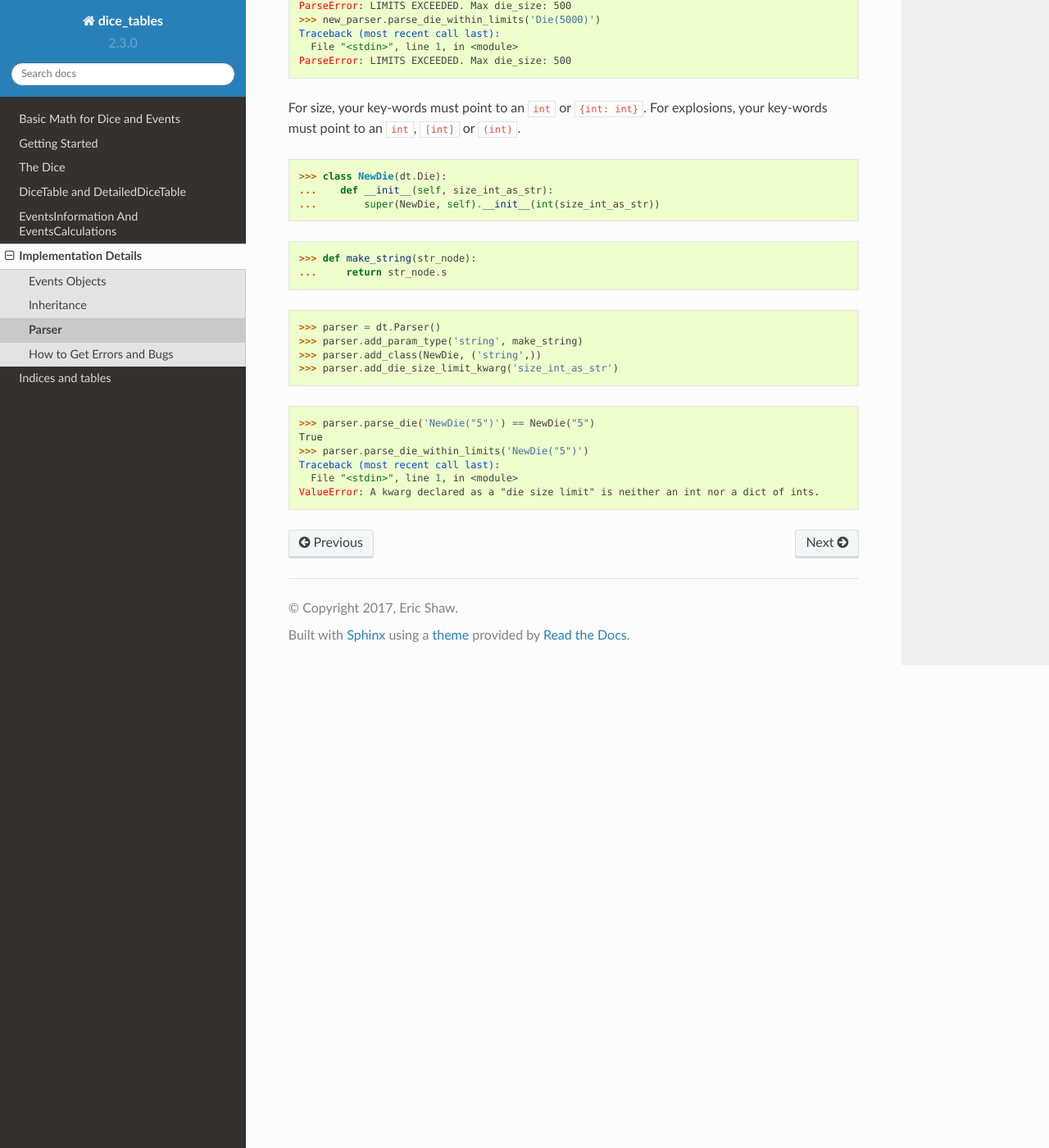
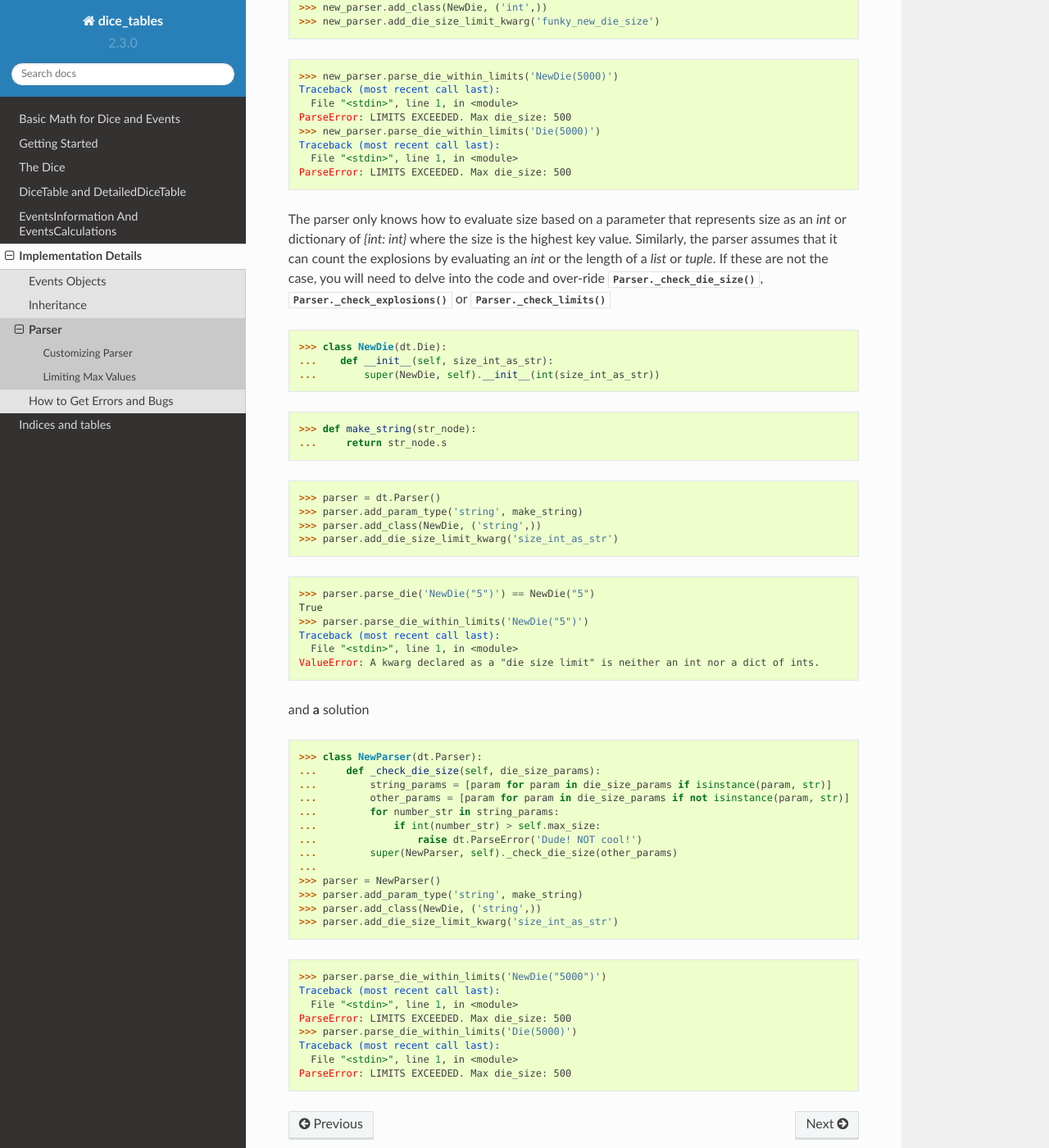
Before and after one commit to eric-s-s/dice-tables, a Sphinx documentation site: the page built from docs/implementation_details/parser.rst, in a window 1280 px wide and 1400 px high, scrolled down 4143 px. Shown: the whole window at 82% size. Built offline with Sphinx 7.4.7 and the Read the Docs theme 2.0.0, drawn with Linux system fonts in a browser that asks for light colours; some of the changed text lies outside the part shown.

Commit message:
i like and will merge

```diff
--- a/README.rst
+++ b/README.rst
@@ -155,6 +155,6 @@
 since v2.2.0
 
 - Improved ExplodingOn speed.
-- Added `parse_die_within_limits` function to parser. Also added limit values.
+- Added `parse_die_within_limits` function to parser. Also added limit values. Changed getters to properties.
 
 .. _`The Dice` : http://dice-tables.readthedocs.io/en/latest/the_dice.html
--- a/docs/conf.py
+++ b/docs/conf.py
@@ -19,6 +19,7 @@
 #
 import os
 import sys
+from dicetables import Parser
 
 sys.path.insert(0, os.path.abspath('../'))
 
@@ -341,12 +342,4 @@
 #
 # texinfo_no_detailmenu = False
 
-
-def skip_properties(app, what, name, obj, skip, options):
-    if isinstance(obj, property):
-        return True
-    return skip
-
-
-def setup(app):
-    app.connect('autodoc-skip-member', skip_properties)
+autodoc_member_order = 'bysource'
--- a/docs/implementation_details/parser.rst
+++ b/docs/implementation_details/parser.rst
@@ -1,5 +1,8 @@
 Parser
 ======
+- `Customizing Parser`_
+- `Limiting Max Values`_
+
 
 .. module:: dicetables.parser
 
@@ -42,7 +45,8 @@
     Exploding and ExplodingOn. It is possible to add other dice to an instance of Parser or make a new class that
     can parse other dice.
 
-**HOW TO CUSTOMIZE PARSER**
+Customizing Parser
+------------------
 
 Parser can only parse very specific types of parameters.
 
@@ -158,17 +162,20 @@
   File "<stdin>", line 1, in <module>
 ParseError: One or more kwargs not in kwarg_list: ('oops', 'wrong', 'not_enough') for die: <NamedDie>
 
-**LIMITING WHAT VALUES CAN BE PARSED**
+Limiting Max Values
+-------------------
 
 You can make the parser enforce limits with :meth:`Parser.parse_die_within_limits`. This uses the limits
-declared in :meth:`Parser.__init__`. This limits the size, explosions and number of nested dice in a die.
-The size is limited according to the `die_size` parameter and the max value of the `dictionary_input` parameter.
+declared in :meth:`Parser.__init__`. It limits the size, explosions and number of nested dice in a die.
+
+The size is limited according to the `die_size` parameter or the max value of the `dictionary_input` parameter.
 The explosions is limited according to `explosions` parameter and the `len` of the `explodes_on` parameter. The number
 of nested dice is limited according to how many times the parser has to make a die while creating the die.
 :code:`StrongDie(Exploding(Die(4)), 3)` is a `StrongDie` containing two nested dice.
 
-The number of nested dice is according to how many times :meth:`Parser.make_die` is called. The other two limits depend
-on a die that calls its size and explosion parameters by the following names.
+The number of nested dice is calculated according to how many times :meth:`Parser.make_die` is called.
+In order to check the size and explosions, the parser must know what parameter name is assigned to values that
+control size and explosions. It recognized the following kwarg names:
 
 - 'die_size'
 - 'dictionary_input'
@@ -220,8 +227,10 @@
   File "<stdin>", line 1, in <module>
 ParseError: LIMITS EXCEEDED. Max die_size: 500
 
-For size, your key-words must point to an :code:`int` or :code:`{int: int}`. For explosions, your key-words must point
-to an :code:`int`, :code:`[int]` or :code:`(int)`.
+The parser only knows how to evaluate size based on a parameter that represents size as an `int` or dictionary of
+`{int: int}` where the size is the highest key value. Similarly, the parser assumes that it can count the explosions
+by evaluating an `int` or the length of a `list` or `tuple`. If these are not the case, you will need to delve into the
+code and over-ride :meth:`Parser._check_die_size`, :meth:`Parser._check_explosions` or :meth:`Parser._check_limits`
 
 >>> class NewDie(dt.Die):
 ...    def __init__(self, size_int_as_str):
@@ -241,3 +250,28 @@
 Traceback (most recent call last):
   File "<stdin>", line 1, in <module>
 ValueError: A kwarg declared as a "die size limit" is neither an int nor a dict of ints.
+
+and **a** solution
+
+>>> class NewParser(dt.Parser):
+...     def _check_die_size(self, die_size_params):
+...         string_params = [param for param in die_size_params if isinstance(param, str)]
+...         other_params = [param for param in die_size_params if not isinstance(param, str)]
+...         for number_str in string_params:
+...             if int(number_str) > self.max_size:
+...                 raise dt.ParseError('Dude! NOT cool!')
+...         super(NewParser, self)._check_die_size(other_params)
+...
+>>> parser = NewParser()
+>>> parser.add_param_type('string', make_string)
+>>> parser.add_class(NewDie, ('string',))
+>>> parser.add_die_size_limit_kwarg('size_int_as_str')
+
+>>> parser.parse_die_within_limits('NewDie("5000")')
+Traceback (most recent call last):
+  File "<stdin>", line 1, in <module>
+ParseError: LIMITS EXCEEDED. Max die_size: 500
+>>> parser.parse_die_within_limits('Die(5000)')
+Traceback (most recent call last):
+  File "<stdin>", line 1, in <module>
+ParseError: LIMITS EXCEEDED. Max die_size: 500
```
Also changed, not shown: 1 other file.
